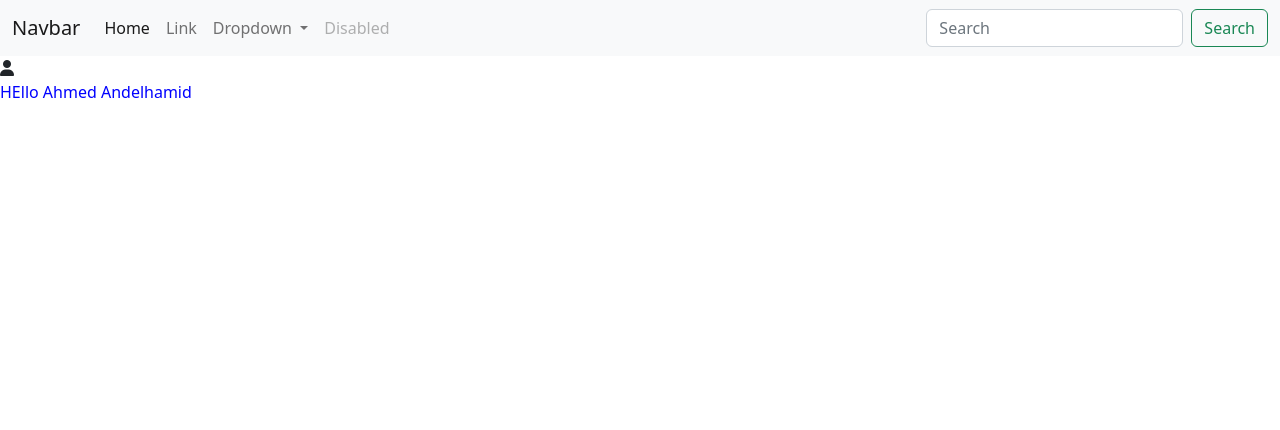
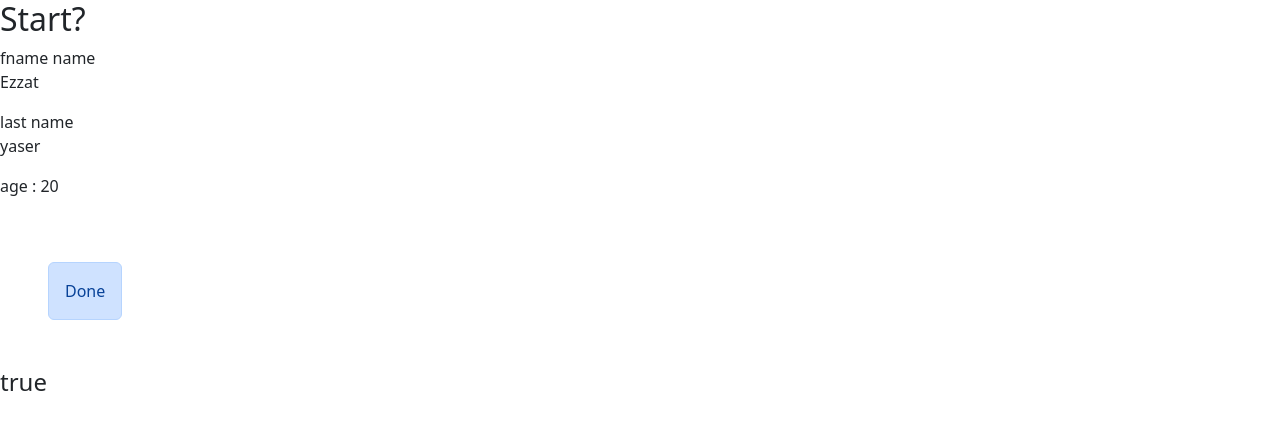
Before and after one commit to EzzatYaser99/Angular-course, an Angular app: page / in a window 1280 px wide. Shown: the top 430 px of the page. Built offline with nearby package versions, Linux system fonts and the light colour scheme.

Commit message:
Data Binding

```diff
--- a/src/app/app.component.html
+++ b/src/app/app.component.html
@@ -1,38 +1,6 @@
-<nav class="navbar navbar-expand-lg bg-light">
-  <div class="container-fluid">
-    <a class="navbar-brand" href="#">Navbar</a>
-    <button class="navbar-toggler" type="button" data-bs-toggle="collapse" data-bs-target="#navbarSupportedContent" aria-controls="navbarSupportedContent" aria-expanded="false" aria-label="Toggle navigation">
-      <span class="navbar-toggler-icon"></span>
-    </button>
-    <div class="collapse navbar-collapse" id="navbarSupportedContent">
-      <ul class="navbar-nav me-auto mb-2 mb-lg-0">
-        <li class="nav-item">
-          <a class="nav-link active" aria-current="page" href="#">Home</a>
-        </li>
-        <li class="nav-item">
-          <a class="nav-link" href="#">Link</a>
-        </li>
-        <li class="nav-item dropdown">
-          <a class="nav-link dropdown-toggle" href="#" role="button" data-bs-toggle="dropdown" aria-expanded="false">
-            Dropdown
-          </a>
-          <ul class="dropdown-menu">
-            <li><a class="dropdown-item" href="#">Action</a></li>
-            <li><a class="dropdown-item" href="#">Another action</a></li>
-            <li><hr class="dropdown-divider"></li>
-            <li><a class="dropdown-item" href="#">Something else here</a></li>
-          </ul>
-        </li>
-        <li class="nav-item">
-          <a class="nav-link disabled">Disabled</a>
-        </li>
-      </ul>
-      <form class="d-flex" role="search">
-        <input class="form-control me-2" type="search" placeholder="Search" aria-label="Search">
-        <button class="btn btn-outline-success" type="submit">Search</button>
-      </form>
-    </div>
-  </div>
-</nav>
-<i class="fa-solid fa-user"></i>
-<app-student></app-student>
+ <h2>Start?</h2>
+ fname name<p [innerText]="fName"></p>
+ last name<p [innerText]="lName"></p>
+ <p>age : {{age}}</p>
+<button class="alert alert-primary m-5" [disabled]="result">Done</button>
+<h4>{{result}}</h4>
--- a/src/app/app.component.ts
+++ b/src/app/app.component.ts
@@ -1,10 +1,22 @@
 import { Component } from '@angular/core';
-
 @Component({
   selector: 'app-root',
   templateUrl: './app.component.html',
   styleUrls: ['./app.component.css']
 })
 export class AppComponent {
-  title = 'newproject';
+  fName: String = "Ezzat";
+  lName: String = "yaser";
+  result:boolean=false;
+age:number=20;
+  constructor() {
+
+    setTimeout(()=>{this.result=true},5000)
+
+  }
+  getAge(){
+
+     return this.age;
+  }
+
 }
```
